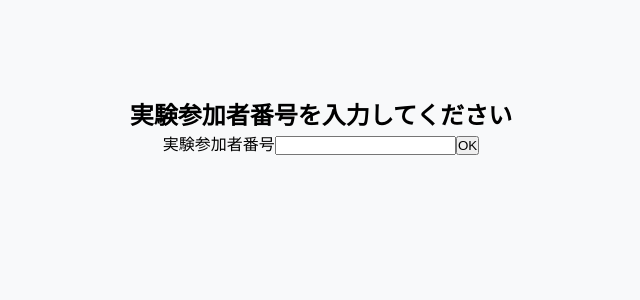
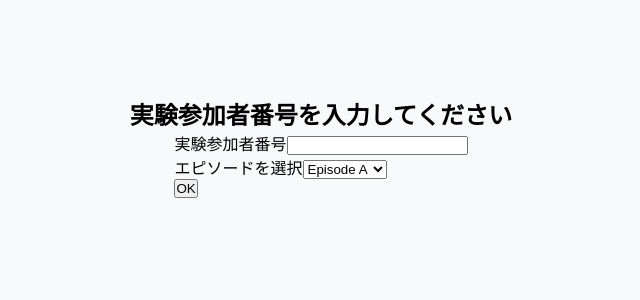
Before and after one commit to Wakanaaaaa/oshima-research, a Next.js app: page /input-tester-number in a window 1280 px wide. Shown: the top 300 px of the page, without its empty margins (319-959 px from the left). Built offline with nearby package versions, Linux system fonts and the light colour scheme.

Commit message:
完成版

```diff
--- /dev/null
+++ b/src/contexts/EpisodeContext.js
@@ -0,0 +1,26 @@
+// contexts/EpisodeContext.js
+"use client";
+import { createContext, useContext, useState } from "react";
+
+const EpisodeContext = createContext();
+
+export function EpisodeProvider({ children }) {
+  const [episodeType, setEpisodeType] = useState("episodeA");
+
+  return (
+    <EpisodeContext.Provider value={{ episodeType, setEpisodeType }}>
+      {children}
+    </EpisodeContext.Provider>
+  );
+}
+
+// カスタムフック
+export function useEpisode() {
+  const context = useContext(EpisodeContext);
+  if (!context) {
+    throw new Error("useEpisode must be used within an EpisodeProvider");
+  }
+  return context;
+
+
+}
--- a/src/hooks/PullToRefreshView.jsx
+++ b/src/hooks/PullToRefreshView.jsx
@@ -43,7 +43,7 @@ export function PullToRefreshView({ children, onRefresh }) {
   );
 
   const handleTouchEnd = useCallback(() => {
-    const limitScrollY = 40;
+    const limitScrollY = 50;
     scrollStateRef.current = scrollStateType.end;
 
     if (limitScrollY <= scrollY) {
@@ -53,7 +53,7 @@ export function PullToRefreshView({ children, onRefresh }) {
 
   const tick = useCallback(() => {
     if (scrollStateRef.current === scrollStateType.end) {
-      const scrollRate = 0.9;
+      const scrollRate = 1.0;
       scrollYRef.current *= scrollRate;
 
       if (Math.abs(scrollYRef.current) < 1) {
--- a/src/pages/_app.js
+++ b/src/pages/_app.js
@@ -1,7 +1,12 @@
 // import "@/styles/globals.css";
 // 修正後のインポート
 import "../styles/globals.css";
+import { EpisodeProvider } from "../contexts/EpisodeContext";
 
 export default function App({ Component, pageProps }) {
-  return <Component {...pageProps} />;
+  return (
+    <EpisodeProvider>
+      <Component {...pageProps} />
+    </EpisodeProvider>
+  );
 }
--- a/src/pages/input-tester-number/index.jsx
+++ b/src/pages/input-tester-number/index.jsx
@@ -2,9 +2,11 @@
 
 import { useRouter } from "next/navigation";
 import styles from "./page.module.css";
+import { useEpisode } from "../../contexts/EpisodeContext";
 
 export default function InputTesterNumber() {
   const router = useRouter();
+  const { episodeType, setEpisodeType } = useEpisode();
 
   const onSubmit = (e) => {
     e.preventDefault();
@@ -14,12 +16,33 @@ export default function InputTesterNumber() {
     }
   };
 
+  // エピソードIDの選択変更処理
+  const handleEpisodeChange = (e) => {
+    setEpisodeType(e.target.value);
+  };
+
   return (
     <main className={styles.main}>
       <h2 className={styles.title}>実験参加者番号を入力してください</h2>
       <form onSubmit={onSubmit}>
         <label htmlFor="tester-number">実験参加者番号</label>
         <input id="tester-number" type="number" required />
+
+        <div className="input-group">
+          <label htmlFor="episode-switcher" className={styles.episodeSwitcher}>
+            エピソードを選択
+          </label>
+          <select
+            id="episode-switcher"
+            value={episodeType}
+            onChange={handleEpisodeChange}
+          >
+            <option value="episodeA">Episode A</option>
+            <option value="episodeB">Episode B</option>
+            <option value="episodeC">Episode C</option>
+          </select>
+        </div>
+
         <button type="submit">OK</button>
       </form>
     </main>
```
